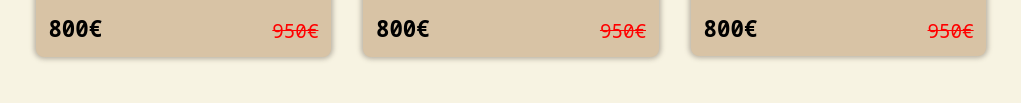
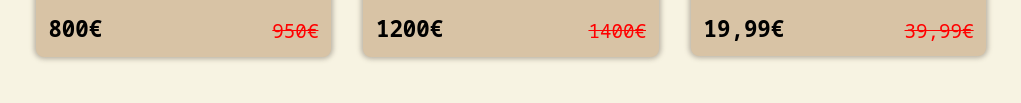
Before and after one commit to leavethetrain/Products, a website: page index.html in a window 1280 px wide. Shown: the part 494-597 px from the top of the page, without its empty margins (129-1150 px from the left). Drawn offline with Linux system fonts and the light colour scheme.

Commit message:
edit price

```diff
--- a/index.html
+++ b/index.html
@@ -32,8 +32,8 @@
             Design - ideal für Bühne, Studio und Proben.
           </p>
           <p class="product__price">
-            <span class="product__price product__price--current">800€</span>
-            <span class="product__price product__price--low">950€</span>
+            <span class="product__price product__price--current">1200€</span>
+            <span class="product__price product__price--low">1400€</span>
           </p>
         </div>
         <div class="product product--active">
@@ -45,8 +45,8 @@
             langanhaltenden Komfort - perfekt für Anfänger und Profis.
           </p>
           <p class="product__price">
-            <span class="product__price product__price--current">800€</span>
-            <span class="product__price product__price--low">950€</span>
+            <span class="product__price product__price--current">19,99€</span>
+            <span class="product__price product__price--low">39,99€</span>
           </p>
         </div>
       </div>
```
